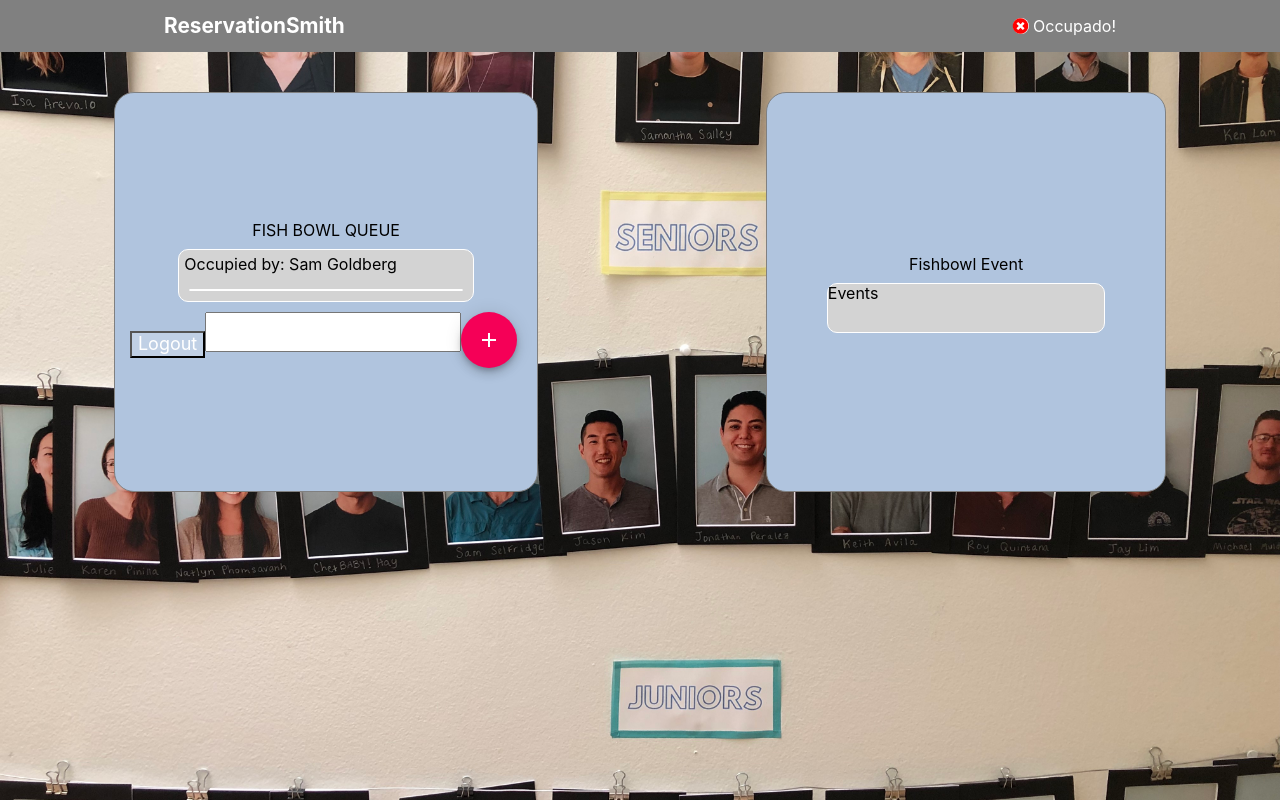
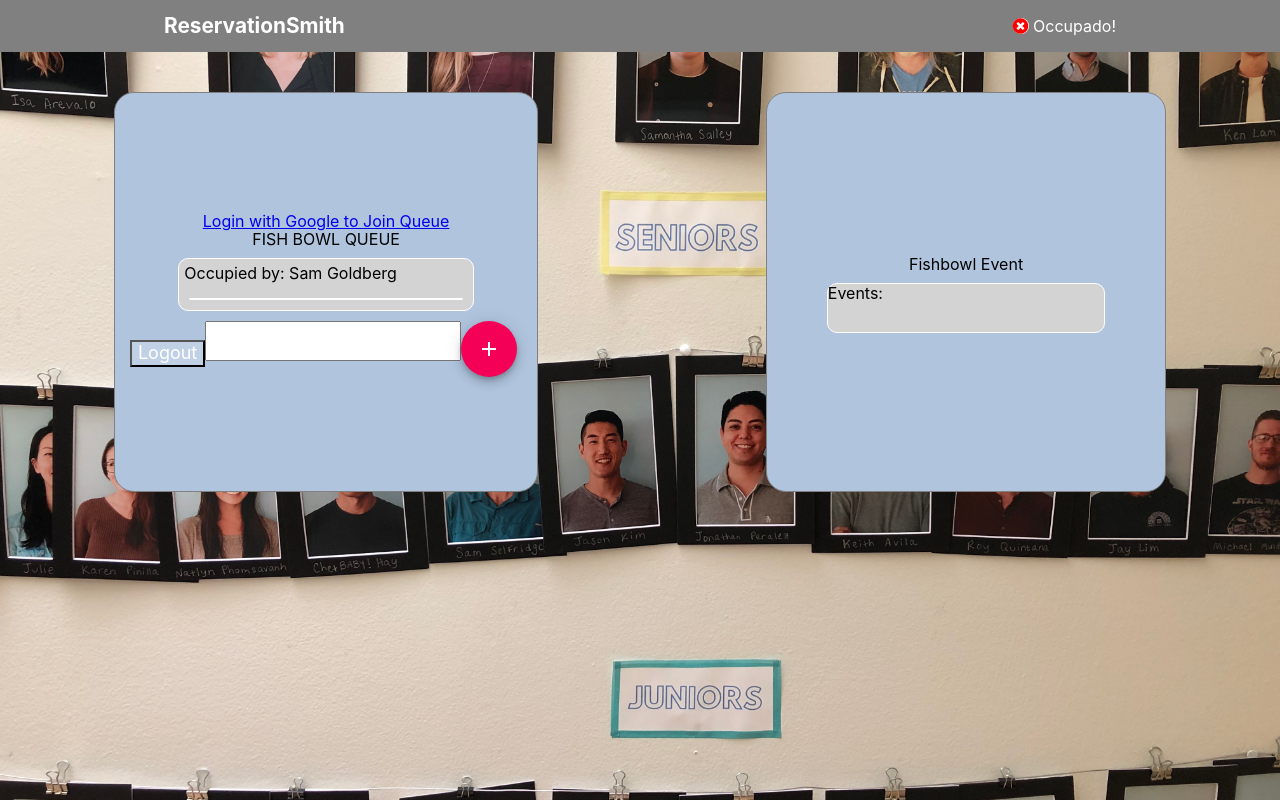
Before and after one commit to sselfridge/reservation, a React (Create React App) app: page /line in a window 1280 px wide. Built offline with nearby package versions, Linux system fonts and the light colour scheme; no server answers.

Commit message:
holy crap it almost works

```diff
--- a/src/App.js
+++ b/src/App.js
@@ -1,30 +1,19 @@
-import React, { useState, useEffect } from "react";
-import logo from "./logo.svg";
-import "./App.css";
-import HeaderContainer from "./Containers/HeaderContainer";
-import { BrowserRouter as Router, Route, Link, Redirect } from "react-router-dom";
-import SignupContainer from "./Containers/SignupContainer";
-import QueueContainer from "./Containers/QueueContainer";
+import React, { useState, useEffect } from 'react';
+import logo from './logo.svg';
+import './App.css';
+import HeaderContainer from './Containers/HeaderContainer';
+import { BrowserRouter as Router, Route, Link, Redirect } from 'react-router-dom';
+import SignupContainer from './Containers/SignupContainer';
+import QueueContainer from './Containers/QueueContainer';
 const axios = require('axios');
 
 const App = () => {
-
-
-  // test a request to the server
-  fetch(`/queue/`).then(function(response) {
-    if(response.status === 200) console.log("Logged in");
-    else console.log("Not Logged");
-  })
-
-
   return (
-
     <div className="App">
       <Router>
         <HeaderContainer />
         <div className="content">
-          <Route path="/" exact component={SignupContainer} />
-          <Route path="/line" exact component={QueueContainer} />
+        <QueueContainer />
         </div>
       </Router>
     </div>
--- /dev/null
+++ b/src/Components/EventItem.js
@@ -0,0 +1,21 @@
+import React from 'react';
+
+const EventItem = props => {
+  const dateObj = new Date(props.start);
+  const time = (props.duration / 1000 / 60).toFixed(2);
+
+  const month = dateObj.getMonth();
+  const date = dateObj.getDate();
+  const hour = dateObj.getHours();
+  const min = dateObj.getMinutes()
+
+  return (
+    <>
+      <ul>
+        <li>{dateObj.toLocaleString()}</li>
+        <li>{time}</li>
+      </ul>
+    </>
+  );
+};
+export default EventItem;
--- a/src/Components/Events.js
+++ b/src/Components/Events.js
@@ -1,14 +1,47 @@
-import React from 'react';
+import React, { useState, useEffect } from 'react';
+import EventItem from './EventItem';
 
 const Events = () => {
+  const [events, setEvents] = useState(true);
 
+  const getEvents = () => {
+    fetch('/events', {
+      method: 'GET',
+    })
+      .then(response => {
+        return response.json();
+      })
+      .then(function(myJson) {
+        console.log(myJson);
+        const newEvents = [];
+        myJson.forEach(event => {
+          const newEvent = [event.start, event.duration];
+          newEvents.push(newEvent);
+        });
+        setEvents(newEvents);
+      });
+  };
 
+  useEffect(() => {
 
-  return(
-    <>
-    Events
-    </>
-  )
-}
+    if(!Array.isArray(events)) getEvents();
+  });
+
+  const eventArr = [];
+
+  if (typeof events !== 'boolean' && events) {
+    events.forEach((event, i) => {
+      const newItem = <EventItem start={event[0]} duration={event[1]} key={`e${i}`} />;
+      eventArr.push(newItem);
+    });
+  }
+
+  return (
+    <div id="eventsList">
+      Events:
+      {eventArr}
+    </div>
+  );
+};
 
 export default Events;
--- a/src/Components/Queue.js
+++ b/src/Components/Queue.js
@@ -2,8 +2,6 @@ import React from 'react';
 import QueueItem from './QueueItem';
 
 const Queue = props => {
-  console.log('q props');
-  console.log(typeof props.queue);
 
   const itemQ = [];
   if (typeof props.queue !== "boolean" && props.queue) {
--- a/src/Containers/QueueContainer.css
+++ b/src/Containers/QueueContainer.css
@@ -107,3 +107,8 @@
 #phone {
   height: 40px;
 }
+
+#eventsList{
+  max-height: 300px;
+  overflow-y: auto;
+}
--- a/src/Containers/QueueContainer.js
+++ b/src/Containers/QueueContainer.js
@@ -20,7 +20,6 @@ const QueueContainer = () => {
   const addToQueue = () => {
     const phone = document.getElementById('phone').value;
     document.getElementById('phone').value = '';
-    console.log(phone);
     fetch('/queue/push', {
       method: 'POST',
       body: JSON.stringify({ phone: phone }),
@@ -30,7 +29,6 @@ const QueueContainer = () => {
       })
       .then(function(myJson) {
         const newQueue = [];
-        console.log(myJson);
         myJson.forEach(user => {
           newQueue.push(user.username);
         });
@@ -43,6 +41,8 @@ const QueueContainer = () => {
     <div className="content">
       <div className="desktop-content">
         <div className="container">
+        <a href="/auth/google">Login with Google to Join Queue</a>
+
           FISH BOWL QUEUE
           <div className="queue-box">
             <CurrentUser />
```
Also changed, not shown: 1 other file (tests, documents, lock files or other folders).
